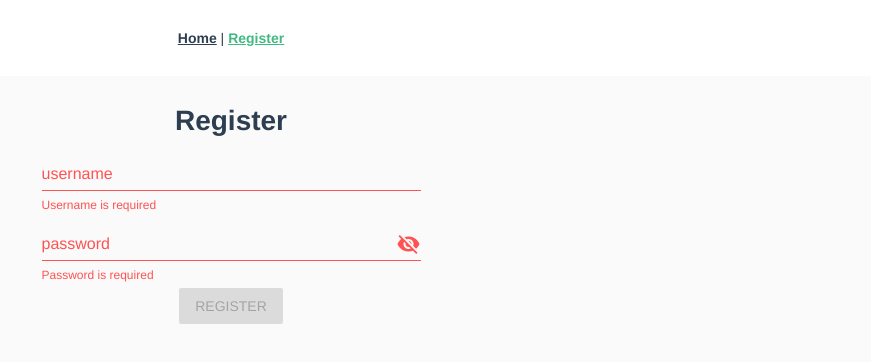
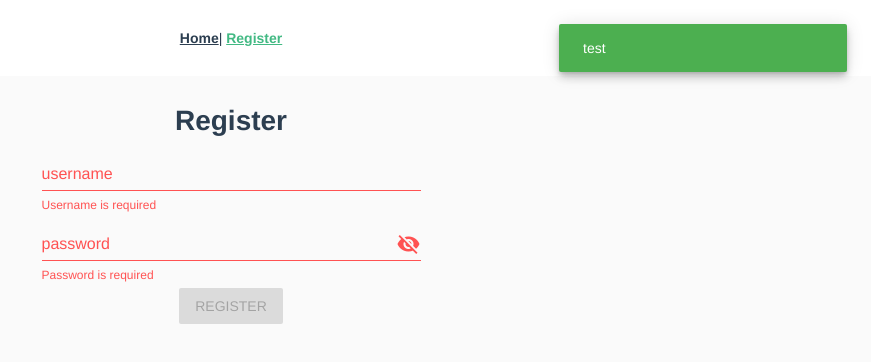
Before and after one commit to MartinNazakov/vue-mini-games, a Vue app: page /register in a window 1280 px wide. Both pictures are taken after a click on the button "REGISTER". Shown: the top 362 px of the page, without its empty margins (409-1280 px from the left). Built offline with nearby package versions, Linux system fonts and the light colour scheme.

Commit message:
Generic snackbar in progress

```diff
--- a/src/App.vue
+++ b/src/App.vue
@@ -1,16 +1,27 @@
 <template>
   <div id="app">
     <div id="nav">
-      <router-link to="/">Home</router-link> |
+      <router-link to="/">Home</router-link>|
       <router-link to="/register">Register</router-link>
     </div>
-    <router-view/>
+    <Snackbar />
+    <router-view />
   </div>
 </template>
 
+<script>
+import Snackbar from "@/components/shared/Snackbar/Snackbar";
+
+export default {
+  components: {
+    Snackbar
+  }
+};
+</script>
+
 <style lang="scss">
 #app {
-  font-family: 'Avenir', Helvetica, Arial, sans-serif;
+  font-family: "Avenir", Helvetica, Arial, sans-serif;
   -webkit-font-smoothing: antialiased;
   -moz-osx-font-smoothing: grayscale;
   text-align: center;
--- a/src/components/Register.vue
+++ b/src/components/Register.vue
@@ -54,7 +54,7 @@ export default Vue.extend({
         v => (v && v.length >= 4) || "Password must be more than 4 characters"
       ],
       valid: false,
-      passwordVisible: false,
+      passwordVisible: false
     };
   },
   computed: {
@@ -65,6 +65,7 @@ export default Vue.extend({
   },
   methods: {
     validate() {
+      this.toggleNotification();
       if (this.form.validate()) {
         this.register();
       }
@@ -79,6 +80,9 @@ export default Vue.extend({
         .dispatch("register", data)
         .then(() => this.$router.push("login"))
         .catch(err => console.log(err));
+    },
+    toggleNotification() {
+      this.$store.dispatch("toggleSnackbar", { show: true, message: "test", type: "success" });
     }
   }
 });
--- /dev/null
+++ b/src/components/shared/Snackbar/Snackbar.vue
@@ -0,0 +1,42 @@
+<template>
+  <v-snackbar
+    v-model="show"
+    :bottom="y === 'bottom'"
+    :left="x === 'left'"
+    :right="x === 'right'"
+    :timeout="timeout"
+    :color="type"
+    :top="y === 'top'"
+  >
+    {{message}}
+    <!-- <v-btn flat color="accent" @click.native="show = false">Close</v-btn> -->
+  </v-snackbar>
+</template>
+
+<script>
+import { mapState } from "vuex";
+
+export default {
+  data() {
+    return {
+      show: false,
+      message: "",
+      type: "",
+      x: "right",
+      y: "top",
+      timeout: 3000
+    };
+  },
+  computed: mapState(["snackbar"]),
+  watch: {
+    snackbar(newValue, oldValue) {
+      const msg = this.snackbar.message;
+      if (msg !== "") {
+        this.show = true;
+        this.type = this.snackbar.type;
+        this.message = this.snackbar.message;
+      }
+    }
+  }
+};
+</script>
--- a/src/store.ts
+++ b/src/store.ts
@@ -11,6 +11,11 @@ export default new Vuex.Store({
     auth: {
       registerStatus: '',
     },
+    snackbar: {
+      show: false,
+      message: '',
+      type: ''
+    },
     authStatus: '',
     token: '',
     user: {}
@@ -19,14 +24,20 @@ export default new Vuex.Store({
     registerRequest: function (state) {
       state.auth.registerStatus = 'loading'
     },
-    registerSuccess: function (state, payload) {
+    registerSuccess: function (state) {
       state.auth.registerStatus = 'success'
     },
     registerError: function (state) {
       state.auth.registerStatus = 'error'
+    },
+    toggleSnackbar: function (state, snackbarConfig) {
+      state.snackbar = snackbarConfig;
     }
   },
   actions: {
+    toggleSnackbar({ commit }, snackbarConfig) {
+      commit('toggleSnackbar', snackbarConfig)
+    },
     register({ commit }, user: User) {
       return new Promise((resolve, reject) => {
         commit('registerRequest')
@@ -59,6 +70,7 @@ export default new Vuex.Store({
     }
   },
   getters: {
-    registerStatus: state => state.auth.registerStatus
+    registerStatus: state => state.auth.registerStatus,
+    snackbar: state => state.snackbar
   }
 })
```
